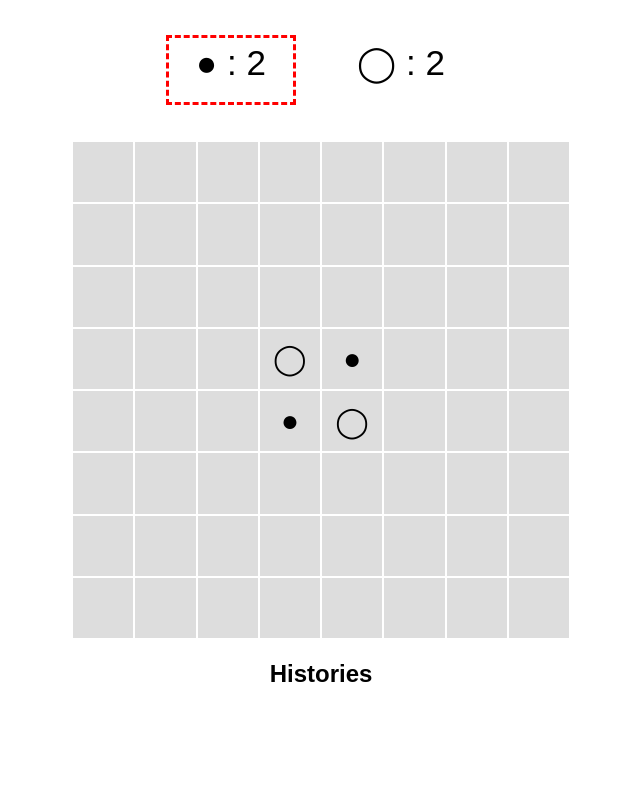
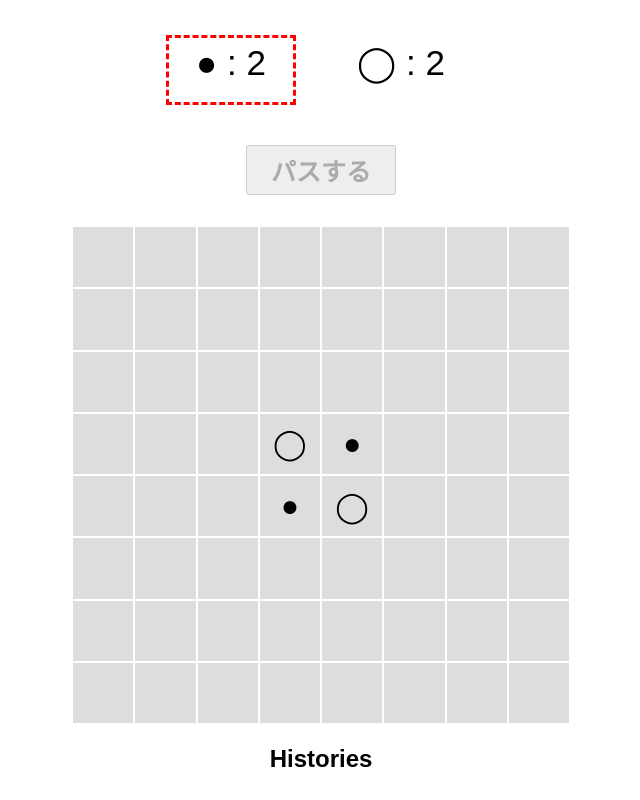
Before and after one commit to atmngw/react-othello, a React (Create React App) app: page / in a window 1280 px wide. Shown: the whole page, without its empty margins (319-959 px from the left). Built offline with nearby package versions, Linux system fonts and the light colour scheme.

Commit message:
パス機能実装

```diff
--- a/src/App.css
+++ b/src/App.css
@@ -97,3 +97,14 @@
 .active {
     border: red;
 }
+
+.pass-button {
+    margin: 20px 0 30px
+}
+
+.pass-button button {
+    width: 150px;
+    height: 50px;
+    font-size: 25px;
+    font-weight: bold;
+}
--- a/src/Board.tsx
+++ b/src/Board.tsx
@@ -27,7 +27,6 @@ class Board extends React.Component<IPos, IState> {
   }
 
   render() {
-    console.log(this.props.currently_color === Stone.BLACK ? 'Black' : 'White');
     let rows = []
     for (let row = 1; row <= 8; row++) {
       let cols = []
--- a/src/Game.tsx
+++ b/src/Game.tsx
@@ -2,7 +2,8 @@ import React from "react";
 
 import Board from "./Board";
 import Stone from "./Stone";
-import {flip} from "./Rule";
+import Pass from './Pass';
+import {flip, canPut} from "./Rule";
 import Histories from "./Histories";
 import Information from "./Information";
 
@@ -74,7 +75,6 @@ class Game extends React.Component<{}, IState> {
 
   changeTurn = (): void => {
     const next_color = this.state.currently_color === Stone.BLACK ? Stone.WHITE : Stone.BLACK;
-    console.log('next color:' + next_color)
     this.setState({currently_color: next_color})
   }
 
@@ -102,12 +102,21 @@ class Game extends React.Component<{}, IState> {
     this.changeTurn();
   }
 
+  possibleToPass = (): boolean => {
+    return !canPut(this.state.squares.slice(), this.state.currently_color);
+  }
+
   render() {
     return (
       <div>
         <Information
           currently_color={this.state.currently_color}
           squares={this.state.squares.slice()}
+        />
+
+        <Pass
+          possibleToPass={this.possibleToPass()}
+          pass={this.changeTurn}
         />
 
         <Board
--- a/src/Histories.tsx
+++ b/src/Histories.tsx
@@ -9,7 +9,6 @@ interface IPos {
 
 const Histories: React.FC<IPos> = (props: any) => {
   let histories_tables = []
-  console.log(props.histories)
   const histories = props.histories.slice(0, -1).reverse();
 
   for (let idx in histories) {
--- /dev/null
+++ b/src/Pass.tsx
@@ -0,0 +1,11 @@
+import React from "react";
+
+const Pass = (props: any) => {
+  return (
+    <div className='pass-button'>
+      <button disabled={!props.possibleToPass} onClick={props.pass}>パスする</button>
+    </div>
+  );
+}
+
+export default Pass
--- a/src/Rule.ts
+++ b/src/Rule.ts
@@ -73,6 +73,32 @@ export function flip(currently_color: number, putPosition: number, diff: number,
 }
 
 /**
+ * 配置可能か検査
+ * @param squares
+ * @param currently_color
+ * @return boolean
+ */
+export function canPut(squares: (number | null)[], currently_color: number): boolean {
+  const checkCanPut = function (value: number | null, position: number): boolean {
+    if (squares[position] === null) {
+      // 全方向への設置
+      const diff_list = [-9, -8, -7, 1, 9, 8, 7, -1];
+      for (let i = 0; i < diff_list.length; i++) {
+        const diff = diff_list[i];
+        const flipped_squares: (number | null)[] = flip(currently_color, position, diff, squares);
+        if (flipped_squares.toString() !== squares.toString()) {
+          return true;
+        }
+      }
+    }
+
+    return false;
+  }
+
+  return squares.some(checkCanPut);
+}
+
+/**
  * 盤面の位置番号を取得
  *
  * @param row
```
